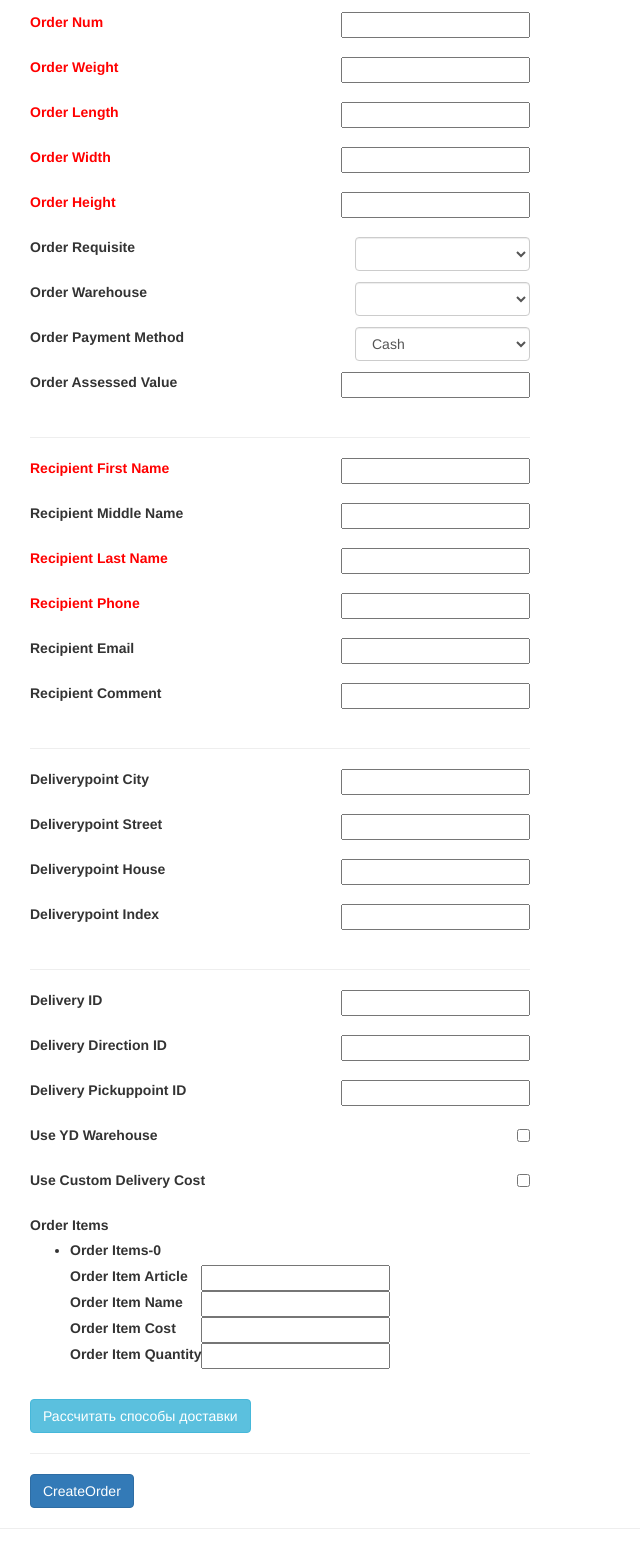
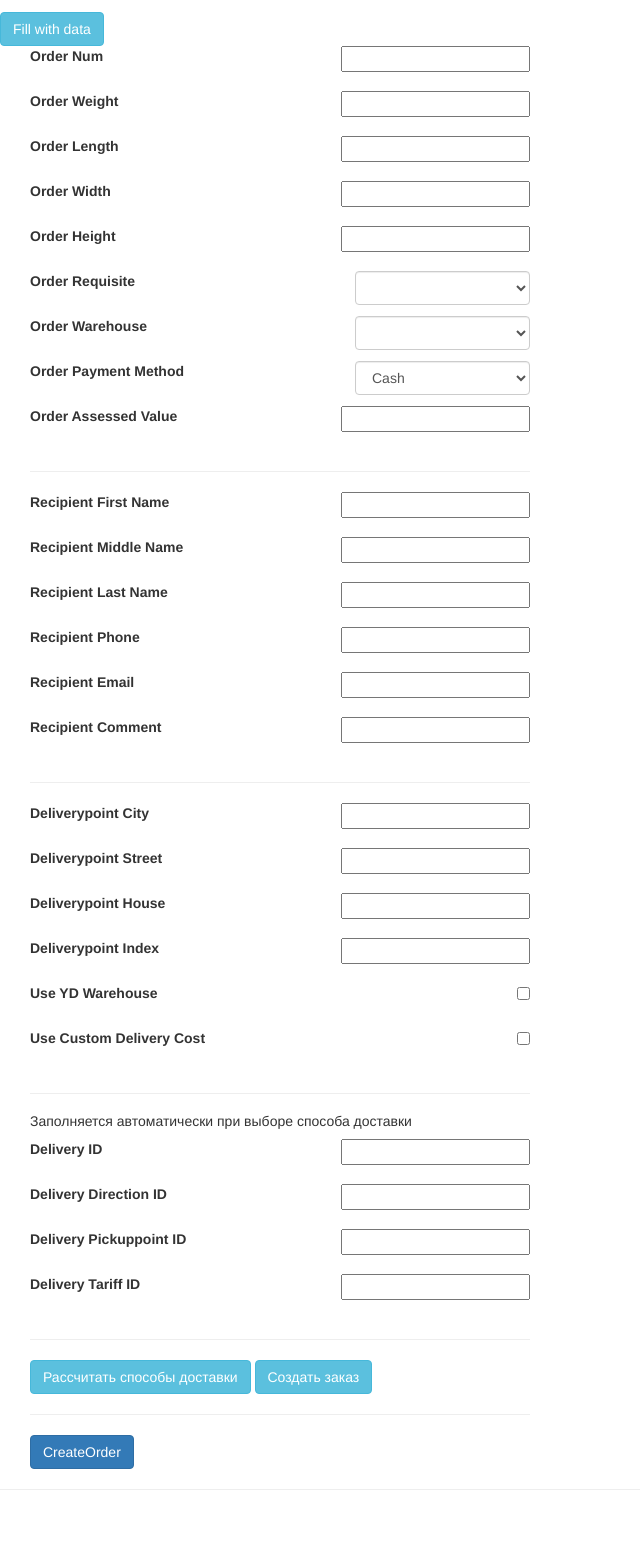
Before and after one commit to Vovchikus/delivery-sdk, a Flask app: template app/templates/create_order.html in a window 1280 px wide. Shown: the part 38-1587 px from the top of the page, without its empty margins (0-640 px from the left). After the commit the page ends 1528 px from the top, so only its background shows below. Run offline with Flask 2, Linux system fonts and the light colour scheme; the template is opened without the code that fills it: values that come from a table or form of the project are taken from there, others are empty; some libraries are stand-ins or nearby versions.

Commit message:
create-order

```diff
--- a/app/components/open_api/open_api_map.py
+++ b/app/components/open_api/open_api_map.py
@@ -1,5 +1,6 @@
 import requests
 import open_api_helper
+import pdb
 
 CREATE_ORDER_PATH = 'create_order.json'
 SEARCH_DELIVERY_LIST_PATH = 'search_delivery_list.json'
@@ -23,3 +24,8 @@ def search_delivery_list(data):
 def autocomplete(data):
     r = init_request(data, 'autocomplete')
     return r.text
+
+
+def get_index(data):
+	r = init_request(data, 'getIndex')
+	return r.text
--- a/app/forms/order.py
+++ b/app/forms/order.py
@@ -5,19 +5,19 @@ from order_item import OrderItemsForm
 
 
 class OrderForm(Form):
-    order_num = StringField("Order Num", [validators.InputRequired()])
-    order_weight = StringField("Order Weight", [validators.InputRequired()])
-    order_length = StringField("Order Length", [validators.InputRequired()])
-    order_width = StringField("Order Width", [validators.InputRequired()])
-    order_height = StringField("Order Height", [validators.InputRequired()])
-    order_requisite = SelectField("Order Requisite", coerce=int)
-    order_warehouse = SelectField("Order Warehouse", coerce=int, )
+    order_num = StringField("Order Num")
+    order_weight = StringField("Order Weight")
+    order_length = StringField("Order Length")
+    order_width = StringField("Order Width")
+    order_height = StringField("Order Height")
+    order_requisite = SelectField("Order Requisite", coerce=str)
+    order_warehouse = SelectField("Order Warehouse", coerce=str)
     order_payment_method = SelectField("Order Payment Method", choices=[('1', 'Cash'), ('3', 'Prepay')])
     order_assessed_value = StringField("Order Assessed Value")
-    recipient_first_name = StringField("Recipient First Name", [validators.InputRequired()])
+    recipient_first_name = StringField("Recipient First Name")
     recipient_middle_name = StringField("Recipient Middle Name")
-    recipient_last_name = StringField("Recipient Last Name", [validators.InputRequired()])
-    recipient_phone = StringField("Recipient Phone", [validators.InputRequired()])
+    recipient_last_name = StringField("Recipient Last Name")
+    recipient_phone = StringField("Recipient Phone")
     recipient_email = StringField("Recipient Email")
     recipient_comment = StringField("Recipient Comment")
     deliverypoint_city = StringField("Deliverypoint City")
@@ -30,4 +30,3 @@ class OrderForm(Form):
     delivery_tariff = StringField("Delivery Tariff ID")
     to_yd_warehouse = BooleanField("Use YD Warehouse")
     is_manual_delivery_cost = BooleanField("Use Custom Delivery Cost")
-    order_items = FieldList(FormField(OrderItemsForm), min_entries=1)
--- a/app/templates/create_order.html
+++ b/app/templates/create_order.html
@@ -3,6 +3,7 @@
 <div><a href="/">Main page</a></div>
 <p>{{ get_flashed_messages() }}</p>
 {% from "_formhelpers.html" import render_field %}
+<div id="fill-data" class="btn btn-info">Fill with data</div>
 <form method=post action="/createOrder">
 <div class="field-row">
         {{ render_field(form.order_num) }}
@@ -26,18 +27,23 @@
         {{ render_field(form.deliverypoint_street) }}
         {{ render_field(form.deliverypoint_house) }}
         {{ render_field(form.deliverypoint_index) }}
+
+        {{ render_field(form.to_yd_warehouse) }}
+        {{ render_field(form.is_manual_delivery_cost) }}
     <hr>
+        <h5>Заполняется автоматически при выборе способа доставки</h5>
         {{ render_field(form.delivery_delivery) }}
         {{ render_field(form.delivery_direction) }}
         {{ render_field(form.delivery_pickuppoint) }}
-        {{ render_field(form.to_yd_warehouse) }}
-        {{ render_field(form.is_manual_delivery_cost) }}
-
-        {{ render_field(form.order_items) }}
+        {{ render_field(form.delivery_tariff) }}
+    <hr>
 
         {{ form.csrf_token }}
 
     <div class="btn btn-info" id="search_delivery">Рассчитать способы доставки</div>
+
+    <div class="btn btn-info" id="create-order">Создать заказ</div>
+
     <hr>
     <div id="delivery-list" style="display:none">
         <div>Курьером</div><div id="courier-list"></div><br />
@@ -51,8 +57,19 @@
 
 <script>
     $(document).ready(function(){
+
+        $('#create-order').click(function(){
+          $.ajax({
+          url: "/createOrderJson",
+          data: $( "form" ).serialize(),
+          success: function( data ) {
+            console.log(data);
+          }
+        });
+        })
+
+
         $('#search_delivery').click(function(){
-
             $.ajax({
                   url: "/searchDeliveryList",
                   data: collectData(),
@@ -65,9 +82,11 @@
                     courierList.empty();
                     pickupList.empty();
                     $.each(result.data, function(key, value){
+                        deliveryData = {deliveryID: value.delivery.id, deliveryTariffID: value.tariffId, directionId: value.direction};
                         if(value.type == 'TODOOR'){
+                            deliveryData.type = 'TODOOR';
                             var tariff = $(
-                            "<input type='radio' name='tariff' />"+
+                            "<input data-delivery-item="+JSON.stringify(deliveryData)+" type='radio' name='tariff' onclick='triggerInputClick(this)'/>"+
                             "<span class='tariff-info'> Тариф " + value.delivery.name + " - " + value.tariffName + "</span><br />" +
                             "<span>Стоимость " + value.cost + "р. </span>"
                             );
@@ -75,8 +94,10 @@
                         }
                         if(value.type == 'PICKUP'){
                             $.each(value.pickupPoints, function(index, params){
+                                deliveryData.type = 'PICKUP';
+                                deliveryData.pickuppointID = params.id;
                                 var pointTariff = $(
-                                "<input type='radio' name='tariff' />"+
+                                "<input data-delivery-item="+JSON.stringify(deliveryData)+" type='radio' name='tariff' onclick='triggerInputClick(this)'/>"+
                                 "<span class='tariff-info'> "+ value.delivery.name + " - " + params.full_address + "</span><br />" +
                                 "<span>Стоимость " + value.cost + "р. </span><br />"
                                 );
@@ -90,15 +111,116 @@
                 });
         });
 
-        function collectData(){
-            return {
-                city_from: 'Москва',
-                city_to: 'Москва',
-                length: 1,
-                weight: 1,
-                width: 1
-             }
+        $('#fill-data').click(function(){
+            $('#order_num').val(Math.floor(Math.random()*(99999-1+1)+1));
+            $('#order_weight').val(2);
+            $('#order_length').val(50);
+            $('#order_width').val(50);
+            $('#order_height').val(50);
+            $('#order_assessed_value').val(1000);
+            $('#order_items-0-orderitem_article').val(Math.floor(Math.random()*(99999-1+1)+1));
+            $('#order_items-0-orderitem_name').val('Apple iPhone 6S');
+            $('#order_items-0-orderitem_cost').val(2500);
+            $('#order_items-0-orderitem_quantity').val(1);
+            $('#recipient_first_name').val('Timothy');
+            $('#recipient_middle_name').val('Donald');
+            $('#recipient_last_name').val('Cook');
+            $('#recipient_phone').val('+79266666666');
+            $('#recipient_email').val('tim@apple.com');
+            $('#recipient_comment').val('Test order from github');
+
+            $('#deliverypoint_city').val('Москва');
+            $('#deliverypoint_street').val('Новокузнецкая');
+            $('#deliverypoint_house').val('1');
+            $('#deliverypoint_index').val('111111');
+        })
+
+    })
+
+    $('input[name=deliverypoint_city]').autocomplete({
+      source: function( request, response ) {
+        $.ajax({
+          url: "/autocomplete",
+          data: {
+            term: request.term, type: 'locality'
+          },
+          success: function( data ) {
+            var result = $.parseJSON(data)
+            response( result.data.suggestions );
+          }
+        });
+      },
+      select: function(event, ui){
+        $('#deliverypoint_street').val('');
+        $('#deliverypoint_house').val('');
+        $('#deliverypoint_index').val('');
+      },
+      minLength: 2,
+    })
+    $('input[name=deliverypoint_street]').autocomplete({
+      source: function( request, response ) {
+        $.ajax({
+          url: "/autocomplete",
+          data: {
+            term: request.term, type: 'street', locality_name: $('input[name=deliverypoint_city]').val()
+          },
+          success: function( data ) {
+            var result = $.parseJSON(data)
+            response( result.data.suggestions );
+          }
+        });
+      },
+      minLength: 2,
+    })
+    $('input[name=deliverypoint_house]').autocomplete({
+      source: function( request, response ) {
+        $.ajax({
+          url: "/autocomplete",
+          data: {
+            term: request.term,
+            type: 'house',
+            locality_name: $('input[name=deliverypoint_city]').val(),
+            street: $('input[name=deliverypoint_street]').val(),
+          },
+          success: function( data ) {
+            var result = $.parseJSON(data)
+            response( result.data.suggestions );
+          }
+        });
+      },
+      select: function(event, ui){
+        $.ajax({
+          url: "/getIndex",
+          data: { address: $('input[name=deliverypoint_city]').val() + ' ул. ' + $('input[name=deliverypoint_street]').val() },
+          success: function( data ) {
+            var result = $.parseJSON(data)
+            response( result.data.suggestions );
+          }
+        });
+      },
+      minLength: 1,
+    })
+
+    function collectData(){
+        return {
+            city_from: 'Москва',
+            city_to: $('input[name=deliverypoint_city]').val(),
+            length: $('input[name=order_length]').val(),
+            weight: $('input[name=order_weight]').val(),
+            width: $('input[name=order_width]').val(),
+         }
+    }
+
+    function triggerInputClick(elem){
+        var jqElem = $(elem);
+        var dataDelivery = JSON.parse(jqElem.attr('data-delivery-item'));
+        $('input[name=delivery_delivery]').val(dataDelivery.deliveryID);
+        $('input[name=delivery_direction]').val(dataDelivery.directionId);
+        $('input[name=delivery_tariff]').val(dataDelivery.deliveryTariffID);
+        $('input[name=delivery_pickuppoint]').val(dataDelivery.pickuppointID);
+        if(dataDelivery.type == 'PICKUP'){
+            $('input[name=delivery_pickuppoint]').val(dataDelivery.pickuppointID);
         }
-    })
+    }
 </script>
 {% endblock %}
```
Also changed, not shown: app/components/open_api/open_api_helper.py (+8 -0 lines), app/templates/search_delivery_list.html (deleted, +0 -58 lines), app/views.py (+13 -0 lines).
